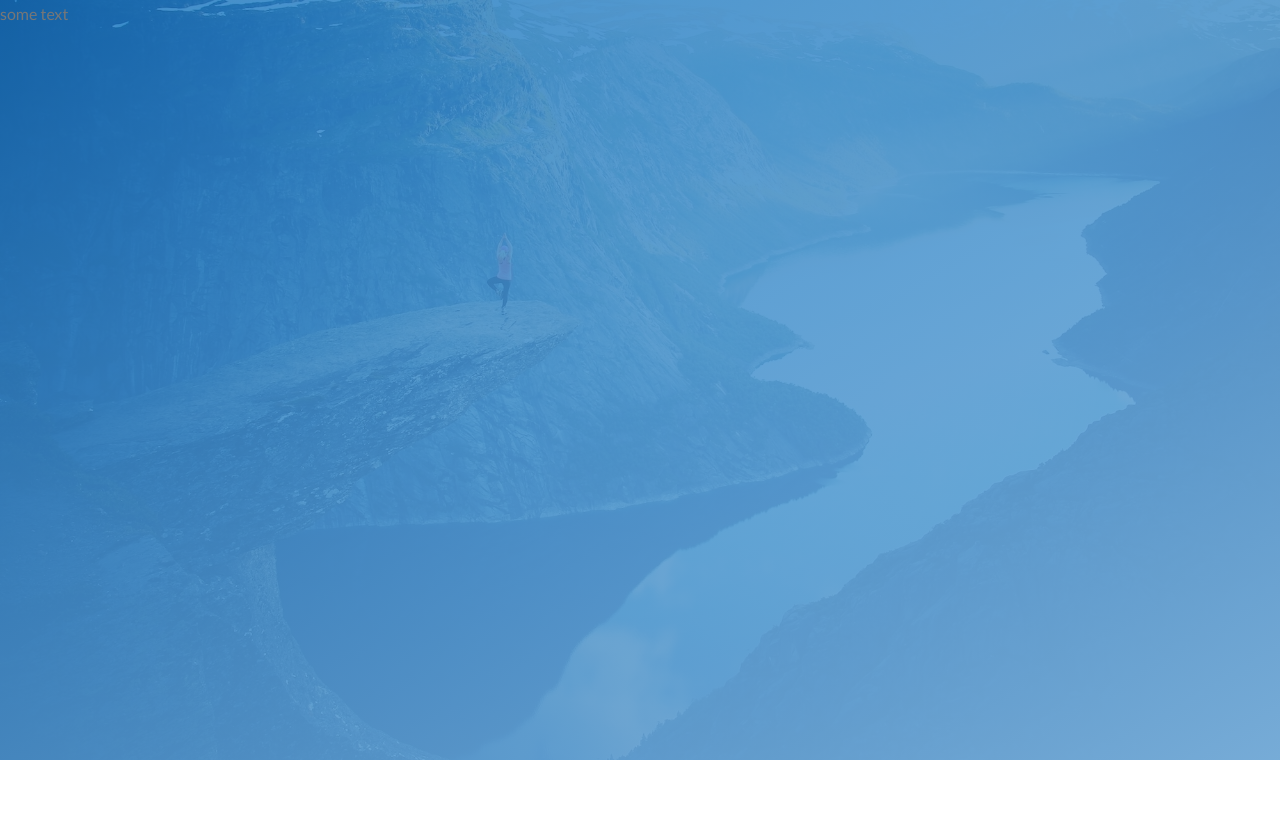
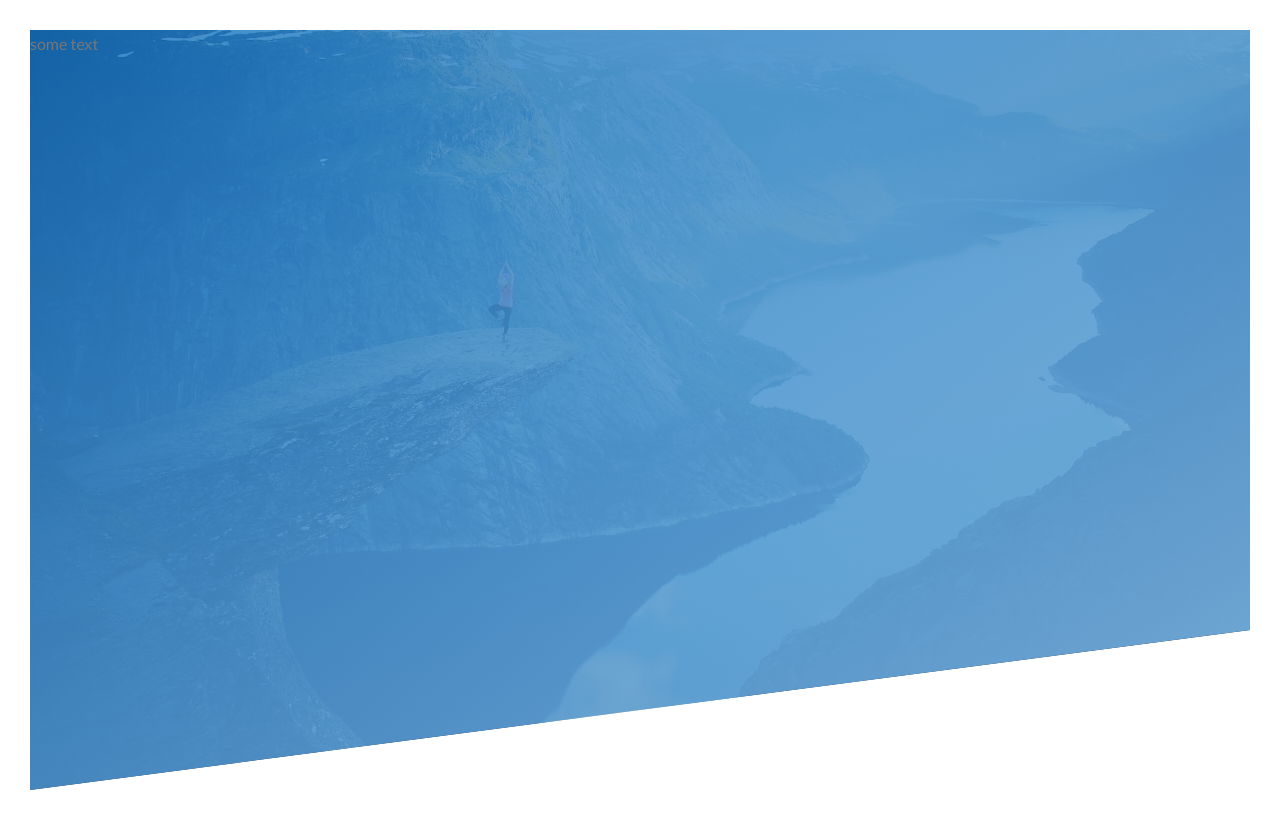
Before and after one commit to Ibiponmisola/ACSS-tmc-project, a plain HTML site: page natours/index.html in a window 1280 px wide. Drawn offline with Linux system fonts and the light colour scheme.

Commit message:
This is a new commit.

```diff
--- a/natours/style.css
+++ b/natours/style.css
@@ -10,6 +10,7 @@ font-weight: 400;
 font-size: 16px ;
 line-height: 1.7;
 color: #777;
+padding: 30px;
 }
 
 .header{
@@ -20,8 +21,6 @@ color: #777;
 
     background-size: cover;
     background-position: top;
-    clip-path:polygon(x y, x y, x y, x y) ;
-
-
+    clip-path:polygon(0 0, 100% 0, 100% 75vh, 0 100%) ;
 
 }
```
